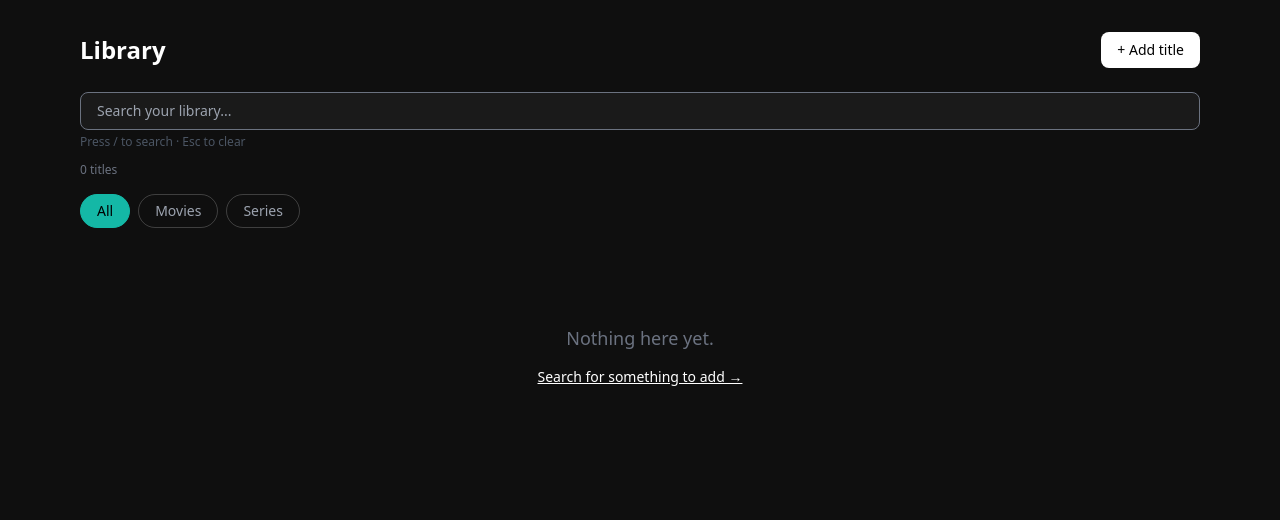
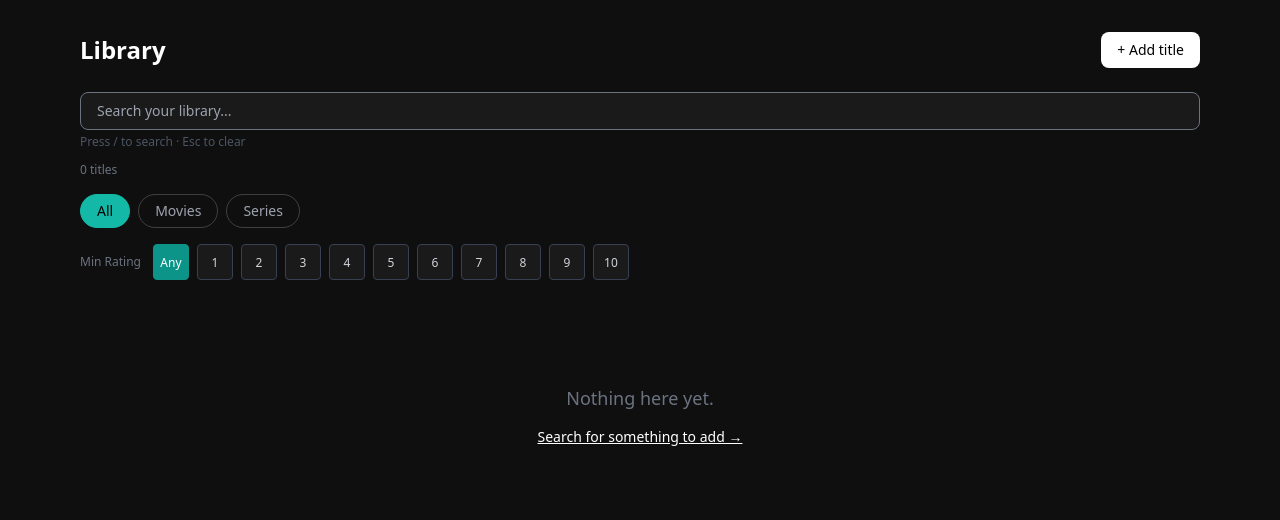
Before and after one commit to parzival1401/Movie-series-tracker, a FastAPI app: template app/templates/library.html in a window 1280 px wide. Shown: the part 53-573 px from the top of the page. Run offline with FastAPI, Linux system fonts and the light colour scheme; the template is opened without the code that fills it, so the values that code supplies are empty; some libraries are stand-ins or nearby versions.

Commit message:
Add minimum rating filter and Clear all filters to library page
- Rating filter row: Any + 1–10 pills, filters cards where rating >= selected value
- data-rating attribute added to every title card
- filterCards() now checks all four dimensions: search, type, genre, min rating
- "Clear all filters" link appears in top-right when any filter is active;
  resets all four filters and restores default active pill states
- "No titles match" message uses same reset handler
- URL state extended with ?rating=N; restored on page load
- All four filters compose and share URL state

Co-Authored-By: Claude Sonnet 4.6 <noreply@anthropic.com>

```diff
--- a/app/templates/library.html
+++ b/app/templates/library.html
@@ -27,8 +27,14 @@
 </div>
 <p class="hidden sm:block text-xs text-gray-600 mb-3">Press / to search · Esc to clear</p>
 
-<!-- Results counter -->
-<p id="results-count" class="text-xs text-gray-500 mb-4"></p>
+<!-- Results counter + clear all -->
+<div class="flex items-center justify-between mb-4">
+  <p id="results-count" class="text-xs text-gray-500"></p>
+  <button id="clear-all-filters"
+          class="hidden text-xs text-teal-400 hover:text-teal-300 cursor-pointer transition">
+    Clear all filters
+  </button>
+</div>
 
 <!-- Type filter bar -->
 <div class="flex gap-2 mb-4 text-sm">
@@ -48,7 +54,7 @@
 
 <!-- Genre filter bar -->
 {% if genres_list %}
-<div class="flex items-center gap-3 mb-6">
+<div class="flex items-center gap-3 mb-4">
   <span class="text-xs text-gray-500 flex-none">Genre</span>
   <div class="flex gap-2 overflow-x-auto flex-1" style="scrollbar-width: none">
     <button class="genre-pill bg-teal-600 border border-teal-600 text-white text-xs px-3 py-1 rounded-full cursor-pointer whitespace-nowrap"
@@ -65,6 +71,19 @@
 </div>
 {% endif %}
 
+<!-- Rating filter bar -->
+<div class="flex items-center gap-3 mb-6">
+  <span class="text-xs text-gray-500 flex-none">Min Rating</span>
+  <div class="flex gap-2 flex-wrap">
+    <button class="rating-pill bg-teal-600 border border-teal-600 text-white text-xs w-9 h-9 rounded cursor-pointer text-center leading-9"
+            data-rating="0">Any</button>
+    {% for n in range(1, 11) %}
+    <button class="rating-pill bg-[#1a1a1a] border border-gray-700 text-gray-300 text-xs w-9 h-9 rounded cursor-pointer text-center leading-9 hover:border-gray-500 transition"
+            data-rating="{{ n }}">{{ n }}</button>
+    {% endfor %}
+  </div>
+</div>
+
 {% if items %}
 <div class="grid grid-cols-2 sm:grid-cols-3 md:grid-cols-4 gap-4">
   {% for item in items %}
@@ -72,7 +91,8 @@
        class="title-card bg-[#1a1a1a] rounded-xl border border-white/10 overflow-hidden flex flex-col"
        data-title="{{ item.title | lower }}"
        data-type="{{ item.type }}"
-       data-genres="{{ item.genres | lower if item.genres else '' }}">
+       data-genres="{{ item.genres | lower if item.genres else '' }}"
+       data-rating="{{ item.rating or 0 }}">
 
     {% if item.poster_url %}
     <img src="{{ item.poster_url }}" alt="{{ item.title }}"
@@ -119,9 +139,10 @@
 
 <!-- No results message -->
 <div id="no-results" class="hidden text-center py-16 text-gray-500">
-  <p class="mb-2">No titles match your search.</p>
-  <button onclick="clearSearch()" class="text-teal-400 hover:text-teal-300 text-sm underline transition">
-    Clear search
+  <p class="mb-2">No titles match your filters.</p>
+  <button id="no-results-clear"
+          class="text-teal-400 hover:text-teal-300 text-sm underline transition">
+    Clear all filters
   </button>
 </div>
 
@@ -147,137 +168,174 @@ const cards = document.querySelectorAll('.title-card');
 const noResults = document.getElementById('no-results');
 const clearBtn = document.getElementById('search-clear');
 const resultsCount = document.getElementById('results-count');
+const clearAllBtn = document.getElementById('clear-all-filters');
 
 let activeFilter = 'all';
 let activeGenre = 'all';
+let activeMinRating = 0;
+
+// Style constants
+const typeActive   = ['bg-teal-500', 'text-black', 'border-teal-500'];
+const typeInactive = ['border-white/20', 'text-gray-400'];
+const pillActive   = ['bg-teal-600', 'border-teal-600', 'text-white'];
+const pillInactive = ['bg-[#1a1a1a]', 'border-gray-700', 'text-gray-300'];
 
 function filterCards() {
   const query = searchInput.value.toLowerCase().trim();
   let visible = 0;
-  let typeTotal = 0;
+  let denominator = 0;
 
   cards.forEach(card => {
     const titleMatch = card.dataset.title.includes(query);
     const genreMatch = card.dataset.genres.includes(query);
-    const typeMatch = activeFilter === 'all' || card.dataset.type === activeFilter;
+    const typeMatch  = activeFilter === 'all' || card.dataset.type === activeFilter;
 
     const cardGenres = card.dataset.genres.split(',').map(g => g.trim().toLowerCase());
-    const genreFilterMatch = activeGenre === 'all' || cardGenres.includes(activeGenre.toLowerCase());
+    const genreFilterMatch = activeGenre === 'all' || cardGenres.includes(activeGenre);
 
-    const show = (titleMatch || genreMatch) && typeMatch && genreFilterMatch;
+    const cardRating = parseInt(card.dataset.rating) || 0;
+    const ratingMatch = cardRating >= activeMinRating;
+
+    const show = (titleMatch || genreMatch) && typeMatch && genreFilterMatch && ratingMatch;
     card.style.display = show ? '' : 'none';
     if (show) visible++;
-    if (typeMatch && genreFilterMatch) typeTotal++;
+    if (typeMatch && genreFilterMatch && ratingMatch) denominator++;
   });
 
   if (noResults) noResults.classList.toggle('hidden', visible > 0);
   clearBtn.classList.toggle('hidden', query.length === 0);
 
   if (resultsCount) {
-    if (query) {
-      resultsCount.textContent = `Showing ${visible} of ${typeTotal} titles`;
-    } else {
-      resultsCount.textContent = `${typeTotal} title${typeTotal !== 1 ? 's' : ''}`;
-    }
+    resultsCount.textContent = query
+      ? `Showing ${visible} of ${denominator} titles`
+      : `${denominator} title${denominator !== 1 ? 's' : ''}`;
   }
+
+  const anyActive = query !== '' || activeFilter !== 'all' || activeGenre !== 'all' || activeMinRating > 0;
+  if (clearAllBtn) clearAllBtn.classList.toggle('hidden', !anyActive);
 
   // Sync URL state
   const params = new URLSearchParams();
   if (query) params.set('q', query);
   if (activeFilter !== 'all') params.set('type', activeFilter);
   if (activeGenre !== 'all') params.set('genre', activeGenre);
-  const newUrl = params.toString()
+  if (activeMinRating > 0) params.set('rating', activeMinRating);
+  history.replaceState({}, '', params.toString()
     ? `${window.location.pathname}?${params}`
-    : window.location.pathname;
-  history.replaceState({}, '', newUrl);
+    : window.location.pathname);
 }
 
-function clearSearch() {
+function resetAllFilters() {
   searchInput.value = '';
+  activeFilter = 'all';
+  activeGenre = 'all';
+  activeMinRating = 0;
+
+  // Reset type buttons
+  document.querySelectorAll('.filter-btn').forEach(b => {
+    b.classList.remove(...typeActive);
+    b.classList.add(...typeInactive);
+  });
+  const allTypeBtn = document.querySelector('[data-filter="all"]');
+  if (allTypeBtn) { allTypeBtn.classList.remove(...typeInactive); allTypeBtn.classList.add(...typeActive); }
+
+  // Reset genre pills
+  document.querySelectorAll('.genre-pill').forEach(p => {
+    p.classList.remove(...pillActive); p.classList.add(...pillInactive);
+  });
+  const allGenrePill = document.querySelector('.genre-pill[data-genre="all"]');
+  if (allGenrePill) { allGenrePill.classList.remove(...pillInactive); allGenrePill.classList.add(...pillActive); }
+
+  // Reset rating pills
+  document.querySelectorAll('.rating-pill').forEach(p => {
+    p.classList.remove(...pillActive); p.classList.add(...pillInactive);
+  });
+  const anyRatingPill = document.querySelector('.rating-pill[data-rating="0"]');
+  if (anyRatingPill) { anyRatingPill.classList.remove(...pillInactive); anyRatingPill.classList.add(...pillActive); }
+
   filterCards();
   searchInput.focus();
 }
 
-clearBtn.addEventListener('click', clearSearch);
+// Clear buttons
+clearBtn.addEventListener('click', () => { searchInput.value = ''; filterCards(); searchInput.focus(); });
+if (clearAllBtn) clearAllBtn.addEventListener('click', resetAllFilters);
+const noResultsClear = document.getElementById('no-results-clear');
+if (noResultsClear) noResultsClear.addEventListener('click', resetAllFilters);
 searchInput.addEventListener('input', filterCards);
 
 // Type filter buttons
 const filterBtns = document.querySelectorAll('.filter-btn');
-const activeClass = ['bg-teal-500', 'text-black', 'border-teal-500'];
-const inactiveClass = ['border-white/20', 'text-gray-400'];
 
 function setActiveFilter(btn) {
-  filterBtns.forEach(b => {
-    b.classList.remove(...activeClass);
-    b.classList.add(...inactiveClass);
-  });
-  btn.classList.remove(...inactiveClass);
-  btn.classList.add(...activeClass);
+  filterBtns.forEach(b => { b.classList.remove(...typeActive); b.classList.add(...typeInactive); });
+  btn.classList.remove(...typeInactive);
+  btn.classList.add(...typeActive);
   activeFilter = btn.dataset.filter;
   filterCards();
 }
-
-filterBtns.forEach(btn => {
-  btn.addEventListener('click', () => setActiveFilter(btn));
-});
+filterBtns.forEach(btn => btn.addEventListener('click', () => setActiveFilter(btn)));
 
 // Genre pill buttons
-const genrePillActive = ['bg-teal-600', 'border-teal-600', 'text-white'];
-const genrePillInactive = ['bg-[#1a1a1a]', 'border-gray-700', 'text-gray-300'];
-
 function setActiveGenre(pill) {
   document.querySelectorAll('.genre-pill').forEach(p => {
-    p.classList.remove(...genrePillActive);
-    p.classList.add(...genrePillInactive);
+    p.classList.remove(...pillActive); p.classList.add(...pillInactive);
   });
-  pill.classList.remove(...genrePillInactive);
-  pill.classList.add(...genrePillActive);
+  pill.classList.remove(...pillInactive);
+  pill.classList.add(...pillActive);
   activeGenre = pill.dataset.genre;
   filterCards();
 }
+document.querySelectorAll('.genre-pill').forEach(pill => pill.addEventListener('click', () => setActiveGenre(pill)));
 
-document.querySelectorAll('.genre-pill').forEach(pill => {
-  pill.addEventListener('click', () => setActiveGenre(pill));
-});
+// Rating pill buttons
+function setActiveRating(pill) {
+  document.querySelectorAll('.rating-pill').forEach(p => {
+    p.classList.remove(...pillActive); p.classList.add(...pillInactive);
+  });
+  pill.classList.remove(...pillInactive);
+  pill.classList.add(...pillActive);
+  activeMinRating = parseInt(pill.dataset.rating) || 0;
+  filterCards();
+}
+document.querySelectorAll('.rating-pill').forEach(pill => pill.addEventListener('click', () => setActiveRating(pill)));
 
 // Keyboard shortcuts
 document.addEventListener('keydown', e => {
   const tag = document.activeElement.tagName;
   const inField = tag === 'INPUT' || tag === 'TEXTAREA' || document.activeElement.isContentEditable;
-
-  if (e.key === '/' && !inField) {
-    e.preventDefault();
-    searchInput.focus();
-  }
-
-  if (e.key === 'Escape' && document.activeElement === searchInput) {
-    clearSearch();
-  }
+  if (e.key === '/' && !inField) { e.preventDefault(); searchInput.focus(); }
+  if (e.key === 'Escape' && document.activeElement === searchInput) { searchInput.value = ''; filterCards(); }
 });
 
 // Restore state from URL on load
 const urlParams = new URLSearchParams(window.location.search);
-const initialQuery = urlParams.get('q') || '';
+const initialQuery  = urlParams.get('q') || '';
 const initialFilter = urlParams.get('type') || 'all';
-const initialGenre = urlParams.get('genre') || 'all';
+const initialGenre  = urlParams.get('genre') || 'all';
+const initialRating = parseInt(urlParams.get('rating')) || 0;
 
 if (initialQuery) searchInput.value = initialQuery;
 
-// Set genre pill from URL
 if (initialGenre !== 'all') {
   activeGenre = initialGenre;
   const targetPill = document.querySelector(`.genre-pill[data-genre="${initialGenre}"]`);
   if (targetPill) {
-    document.querySelectorAll('.genre-pill').forEach(p => {
-      p.classList.remove(...genrePillActive);
-      p.classList.add(...genrePillInactive);
-    });
-    targetPill.classList.remove(...genrePillInactive);
-    targetPill.classList.add(...genrePillActive);
+    document.querySelectorAll('.genre-pill').forEach(p => { p.classList.remove(...pillActive); p.classList.add(...pillInactive); });
+    targetPill.classList.remove(...pillInactive); targetPill.classList.add(...pillActive);
   }
 }
 
-// Set type filter from URL (also triggers filterCards)
+if (initialRating > 0) {
+  activeMinRating = initialRating;
+  const targetRating = document.querySelector(`.rating-pill[data-rating="${initialRating}"]`);
+  if (targetRating) {
+    document.querySelectorAll('.rating-pill').forEach(p => { p.classList.remove(...pillActive); p.classList.add(...pillInactive); });
+    targetRating.classList.remove(...pillInactive); targetRating.classList.add(...pillActive);
+  }
+}
+
+// Triggers filterCards() and sets type button active state
 const targetFilterBtn = document.querySelector(`[data-filter="${initialFilter}"]`);
 setActiveFilter(targetFilterBtn || document.querySelector('[data-filter="all"]'));
 </script>
```
